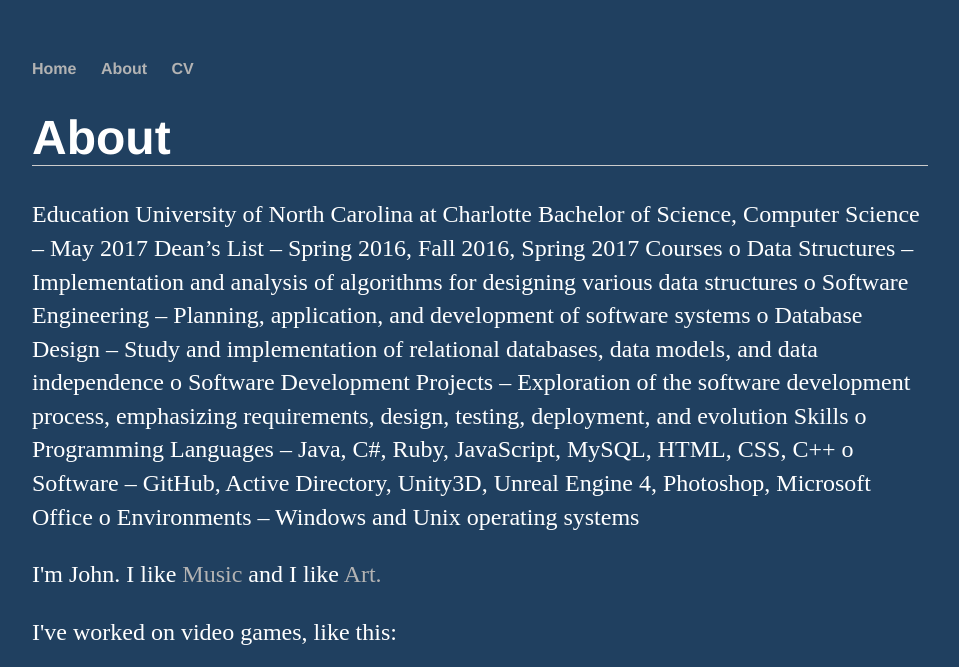
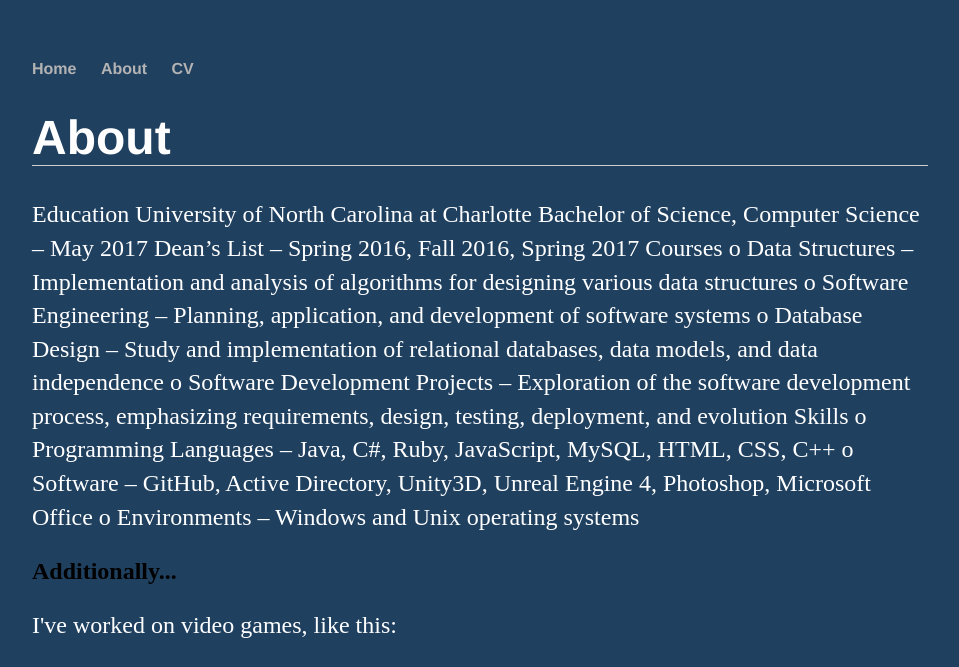
Before and after one commit to jmayhew4/jmayhew4.github.io, a Jekyll site: the page built from about/index.html, in a window 1280 px wide. Shown: the top 667 px of the page, without its empty margins (160-1119 px from the left). Built offline with Jekyll 4.4.1, drawn with Linux system fonts in a browser that asks for light colours; grey boxes are pictures that could not be loaded.

Commit message:
Update index.html
cleanup

```diff
--- a/about/index.html
+++ b/about/index.html
@@ -20,9 +20,9 @@
 	o	Software – GitHub, Active Directory, Unity3D, Unreal Engine 4, Photoshop, Microsoft Office
 	o	Environments – Windows and Unix operating systems
 	</p>
-        <p>I'm John. I like <a href="https://soundcloud.com/johnmayhem">Music</a> and I like <a href="https://heymayhew.tumblr.com/">Art.</a>
-        <p>I've worked on video games, like this:</p>
-            <iframe width="560" height="315" src="https://www.youtube.com/embed/m4Bc58XAMos" frameborder="0" allowfullscreen></iframe>
-        <p>I'm looking for work, so here's my <a href="resume.docx" target="_blank">resume.</a></p>
+	<h2>Additionally...</h1>
+		<p>I've worked on video games, like this:</p>
+		    <iframe width="560" height="315" src="https://www.youtube.com/embed/m4Bc58XAMos" frameborder="0" allowfullscreen></iframe>
+		<p>I'm looking for work, so here's my <a href="resume.docx" target="_blank">resume.</a></p>
 
   </div>
```
